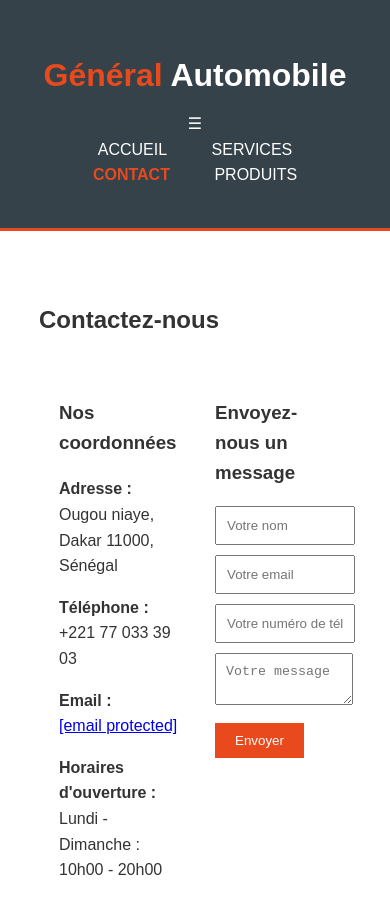
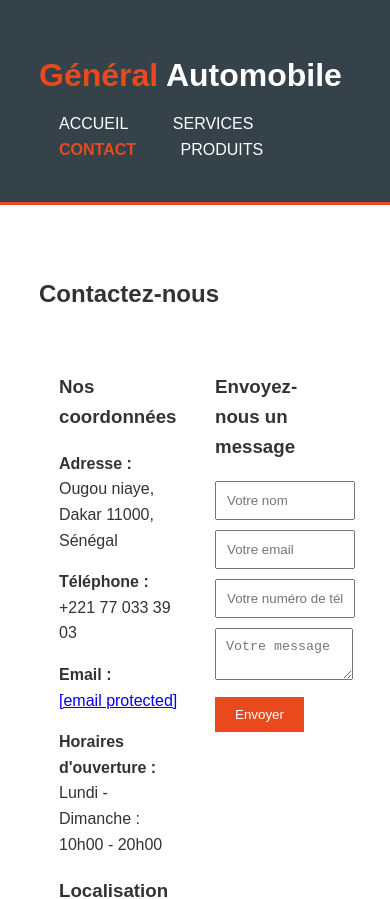
Before and after one commit to PapaAmad/reparation-voitures, a website: page public/Contacts.html in a window 390 px wide. Shown: the top 899 px of the page. Drawn offline with Linux system fonts and the light colour scheme.

Commit message:
test 2 contact

```diff
--- a/public/Contacts.html
+++ b/public/Contacts.html
@@ -96,12 +96,12 @@
     }
 
     @media (max-width: 768px) {
-  header #branding,
-  header nav,
-  header nav li,
+    header #branding,
+    header nav,
+    header nav li,
   #boxes .box {
     float: none;
-    text-align: center;
+    text-align: left;
     width: 100%;
   }
   header {
@@ -124,9 +124,6 @@
         <h1><span class="highlight">Général</span> Automobile</h1>
       </div>
       <nav>
-        <div class="menu-icon" id="menu-icon">
-          &#9776;
-        </div>
         <ul id="nav-menu">
           <li><a href="index.html">Accueil</a></li>
           <li><a href="Services.html">Services</a></li>
```
